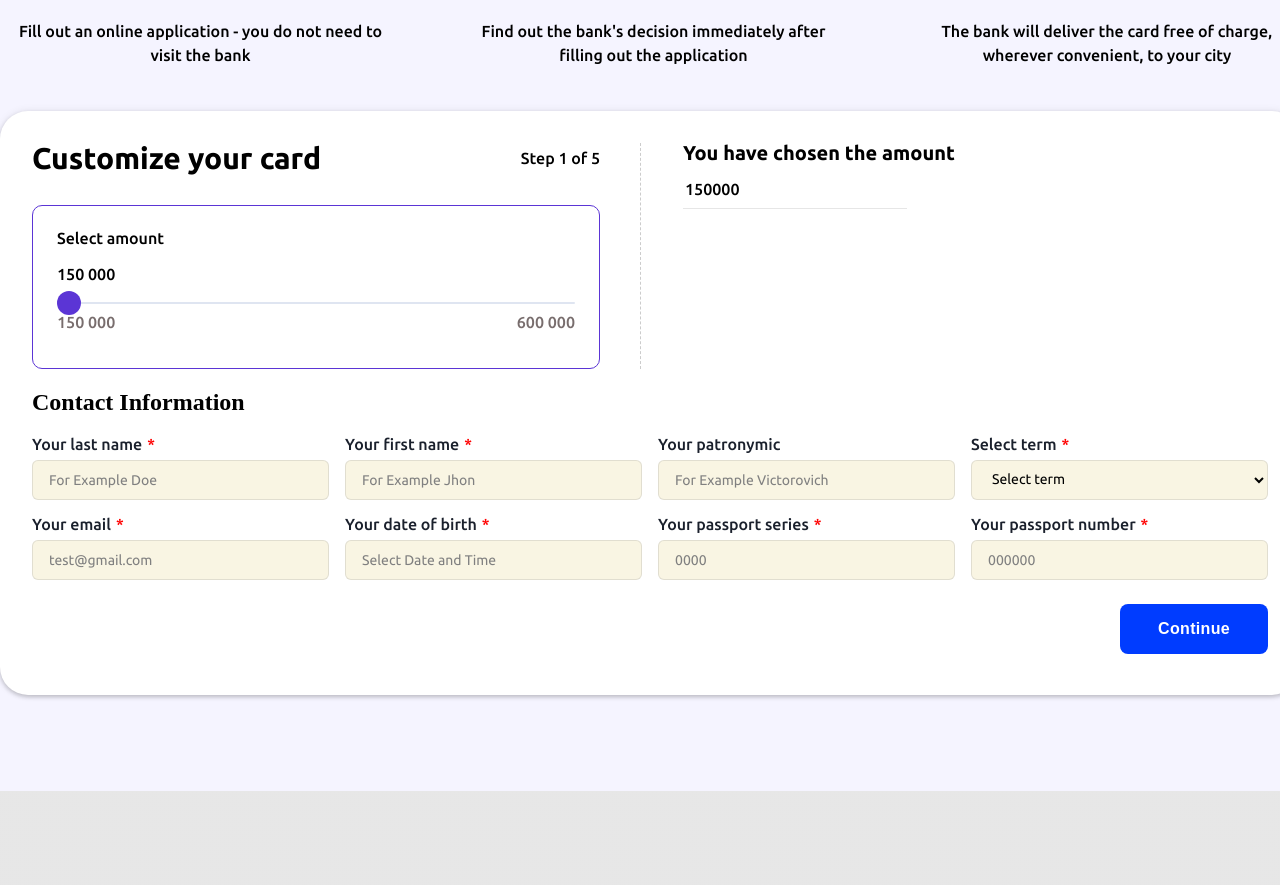
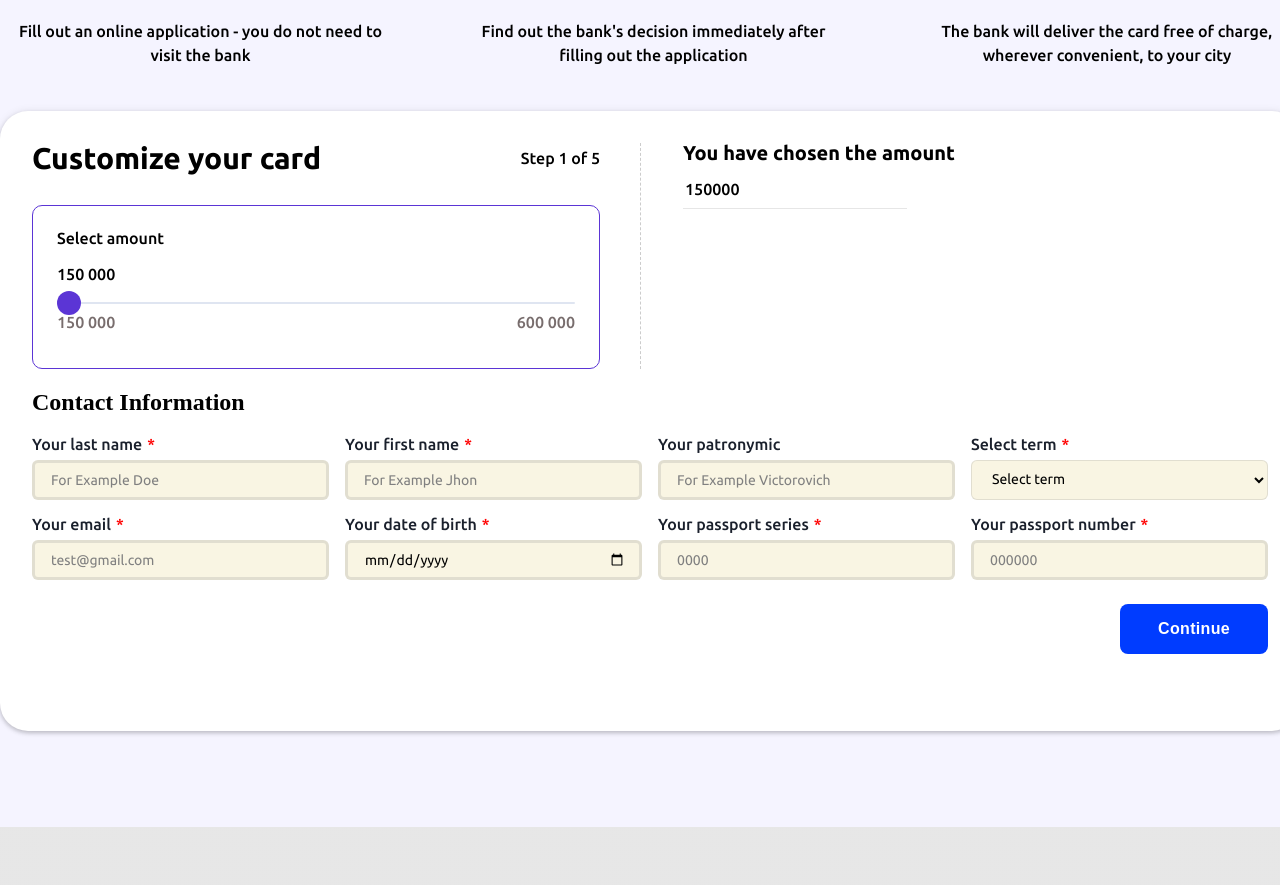
Before and after one commit to SunnBr0/NeoflexBankSystem, a React (Vite) app: page /loan in a window 1280 px wide. Shown: the part 1316-2201 px from the top of the page. Built offline with nearby package versions, Linux system fonts and the light colour scheme; no server answers.

Commit message:
Almost module 3

```diff
--- a/package.json
+++ b/package.json
@@ -16,14 +16,17 @@
     "react": "^19.1.0",
     "react-dom": "^19.1.0",
     "react-hook-form": "^7.60.0",
+    "react-input-mask": "^2.0.4",
     "react-redux": "^9.2.0",
     "react-router-dom": "^7.6.1",
     "sass-embedded": "^1.89.2"
+
   },
   "devDependencies": {
     "@eslint/js": "^9.25.0",
     "@types/react": "^19.1.2",
     "@types/react-dom": "^19.1.2",
+    "@types/react-input-mask": "^3.0.6",
     "@vitejs/plugin-react-swc": "^3.9.0",
     "eslint": "^9.25.0",
     "eslint-plugin-react-hooks": "^5.2.0",
--- a/src/pages/loanPage/main/components/FillingField.tsx
+++ b/src/pages/loanPage/main/components/FillingField.tsx
@@ -1,32 +1,47 @@
-type TInput = 'input' | 'select';
+import type { UseFormRegisterReturn } from 'react-hook-form';
+
+type TInput = 'input' | 'select' | 'date';
 type TFillingField = {
+  name: string;
   header: string;
   placeholder: string;
   isRequiredAttribute?: boolean;
   type?: TInput;
+  register: UseFormRegisterReturn;
+  error?: string | undefined;
 };
 export const FillingField = ({
+  name,
   header,
   placeholder,
   isRequiredAttribute = false,
   type = 'input',
+  register,
+  error,
 }: TFillingField) => {
+
+
   return (
     <section className="filling-field">
-      <label className="filling-field__header" htmlFor="inputField">
+      <label className="filling-field__header" htmlFor={name}>
         {header}
         {isRequiredAttribute && <span className="filling-field__star">*</span>}
       </label>
       {type === 'input' && (
         <input
-          className="filling-field__input"
+          className={`filling-field__input ${error ? 'filling-field--error' : ''}`}
           type="text"
-          id="inputField"
+          id={name}
           placeholder={placeholder}
+          {...register}
         />
       )}
       {type === 'select' && (
-        <select className="filling-field__select" name="city" id="city-select">
+        <select
+          className={`filling-field__select ${error ? 'filling-field--error' : ''}`}
+          {...register}
+          id={name}
+        >
           <option value="">Select term</option>
           <option value="6">6 month</option>
           <option value="12">12 month</option>
@@ -34,6 +49,16 @@ export const FillingField = ({
           <option value="24">24 month</option>
         </select>
       )}
+      {type === 'date' && (
+        <input
+          className={`filling-field__input ${error ? 'filling-field--error' : ''}`}
+          type="date"
+          id={name}
+          {...register}
+        />
+      )}
+
+      {error && <p className="filling-field__text-error">{error}</p>}
     </section>
   );
 };
--- a/src/pages/loanPage/main/components/OnlineApplicationCreditCard.tsx
+++ b/src/pages/loanPage/main/components/OnlineApplicationCreditCard.tsx
@@ -1,25 +1,27 @@
-import { useRef, useState } from 'react';
+import { useState } from 'react';
 import { words } from '../../../../lang/lang';
 import { stringValidSum } from '../../../../scripts/utils/utils';
 import { SliderAmount } from './SliderAmount';
 import { SectionFilingFields } from './SectionFilingFields';
-
-// type TFormValues = {
-//   amount: 'number';
-//   term: 'number';
-//   firstName: 'string';
-//   lastName: 'string';
-//   middleName: 'string | null';
-//   email: 'string';
-//   birthdate: 'string | Date';
-//   passportSeries: 'string';
-//   passportNumber: 'string';
-// };
+import { useForm } from 'react-hook-form';
+import type { TFormValues } from '../../../../scripts/utils/type';
+import { sendForm } from '../../../../scripts/requets/sendForm';
 
 export const OnlineApplicationCreditCard = () => {
-  const inputRef = useRef<HTMLInputElement>(null);
-  const [rawValue, setRawValue] = useState(150000);
+  const {
+    register,
+    handleSubmit,
+    watch,
+    formState: { errors },
+  } = useForm<TFormValues>({
+    defaultValues: {
+      amount: 150000,
+    },
+  });
+  const amount = watch('amount');
+  const [rawValue, setRawValue] = useState(amount);
   const [isFormatted, setIsFormatted] = useState(false);
+  const [isLoading, setIsLoading] = useState(false);
 
   const handleChange = (e: React.ChangeEvent<HTMLInputElement>) => {
     const digits = e.target.value.replace(/\D/g, '');
@@ -30,8 +32,20 @@ export const OnlineApplicationCreditCard = () => {
   const handleBlur = () => {
     setIsFormatted(true);
   };
+
+  const onSubmit = async (data: TFormValues) => {
+    setIsLoading(true);
+    try {
+      await sendForm(data);
+    } catch (error) {
+      console.error(' Error submitting:', error);
+    } finally {
+      setIsLoading(false);
+    }
+  };
   return (
-    <section className="credit-card-online-app">
+    !isLoading ? (
+      <form onSubmit={handleSubmit(onSubmit)} className="credit-card-online-app">
         <section className="credit-card-online-app__container-up-half">
           <section className="credit-card-online-app__container-left-part">
             <div className="credit-card-online-app__container-header">
@@ -53,15 +67,16 @@ export const OnlineApplicationCreditCard = () => {
           <section className="credit-card-online-app__container-right-part">
             <h2>
               {
-              words.loanPage.processGetCreditCard.UK.onlineApplicationCreditCard
-                .headerInput
+                words.loanPage.processGetCreditCard.UK
+                  .onlineApplicationCreditCard.headerInput
               }
             </h2>
             <input
-            ref={inputRef}
               type="text"
               inputMode="numeric"
-            value={isFormatted ? stringValidSum(Number(rawValue)) : rawValue}
+              value={
+                isFormatted ? stringValidSum(Number(rawValue)) : rawValue
+              }
               onChange={handleChange}
               onBlur={handleBlur}
               placeholder="amount"
@@ -71,18 +86,27 @@ export const OnlineApplicationCreditCard = () => {
         <section className="credit-card-online-app__container-down-half">
           <h2 className="credit-card-online-app__container-down-half__header">
             {
-            words.loanPage.processGetCreditCard.UK.onlineApplicationCreditCard
-              .headerSectionsInput
+              words.loanPage.processGetCreditCard.UK
+                .onlineApplicationCreditCard.headerSectionsInput
             }
           </h2>
-        <SectionFilingFields />
-        <button className="credit-card-online-app__container-down-half__button">
+          <SectionFilingFields register={register} errors={errors} />
+
+          <button
+            type="submit"
+            className="credit-card-online-app__container-down-half__button"
+          >
             {
-            words.loanPage.processGetCreditCard.UK.onlineApplicationCreditCard
-              .button
+              words.loanPage.processGetCreditCard.UK
+                .onlineApplicationCreditCard.button
             }
           </button>
         </section>
-    </section>
+      </form>
+    ) : (
+      <div className="loader-container">
+        LOADING
+      </div>
+    )
   );
 };
--- a/src/pages/loanPage/main/components/SectionFilingFields.tsx
+++ b/src/pages/loanPage/main/components/SectionFilingFields.tsx
@@ -1,10 +1,17 @@
+import type { FieldErrors, UseFormRegister } from 'react-hook-form';
 import { words } from '../../../../lang/lang';
 import { FillingField } from './FillingField';
+import type { TFormValues } from '../../../../scripts/utils/type';
 
-export const SectionFilingFields = () => {
+type TProps = {
+  register: UseFormRegister<TFormValues>;
+  errors: FieldErrors;
+};
+export const SectionFilingFields = ({ register, errors }: TProps) => {
   return (
     <section className="credit-card-online-app__container-down-half__fields">
       <FillingField
+        name="lastName"
         header={
           words.loanPage.processGetCreditCard.UK.onlineApplicationCreditCard
             .fillingFields.lastName.header
@@ -14,8 +21,11 @@ export const SectionFilingFields = () => {
             .fillingFields.lastName.placeHolder
         }
         isRequiredAttribute={true}
+        register={register('lastName', { required: 'Last name is required' })}
+        error={errors.lastName?.message as string}
       />
       <FillingField
+        name="firstName"
         header={
           words.loanPage.processGetCreditCard.UK.onlineApplicationCreditCard
             .fillingFields.firstName.header
@@ -25,8 +35,11 @@ export const SectionFilingFields = () => {
             .fillingFields.firstName.placeHolder
         }
         isRequiredAttribute={true}
+        register={register('firstName', { required: 'First name is required' })}
+        error={errors.firstName?.message as string}
       />
       <FillingField
+        name="middleName"
         header={
           words.loanPage.processGetCreditCard.UK.onlineApplicationCreditCard
             .fillingFields.patronymic.header
@@ -35,8 +48,10 @@ export const SectionFilingFields = () => {
           words.loanPage.processGetCreditCard.UK.onlineApplicationCreditCard
             .fillingFields.patronymic.placeHolder
         }
+        register={register('middleName')}
       />
       <FillingField
+        name="term"
         header={
           words.loanPage.processGetCreditCard.UK.onlineApplicationCreditCard
             .fillingFields.select.header
@@ -47,8 +62,11 @@ export const SectionFilingFields = () => {
         }
         isRequiredAttribute={true}
         type="select"
+        register={register('term', { required: 'Please select a term' })}
+        error={errors.term?.message as string}
       />
       <FillingField
+        name="email"
         header={
           words.loanPage.processGetCreditCard.UK.onlineApplicationCreditCard
             .fillingFields.email.header
@@ -58,8 +76,14 @@ export const SectionFilingFields = () => {
             .fillingFields.email.placeHolder
         }
         isRequiredAttribute={true}
+        register={register('email', {
+          required: 'Email is required',
+          pattern: { value: /^\S+@\S+$/, message: 'Invalid email format' },
+        })}
+        error={errors.email?.message as string}
       />
       <FillingField
+        name="birthdate"
         header={
           words.loanPage.processGetCreditCard.UK.onlineApplicationCreditCard
             .fillingFields.dateBirth.header
@@ -69,8 +93,12 @@ export const SectionFilingFields = () => {
             .fillingFields.dateBirth.placeHolder
         }
         isRequiredAttribute={true}
+        register={register('birthdate', { required: 'Birthdate is required' })}
+        error={errors.birthdate?.message as string}
+        type='date'
       />
       <FillingField
+        name="passportSeries"
         header={
           words.loanPage.processGetCreditCard.UK.onlineApplicationCreditCard
             .fillingFields.passportSeries.header
@@ -80,8 +108,13 @@ export const SectionFilingFields = () => {
             .fillingFields.passportSeries.placeHolder
         }
         isRequiredAttribute={true}
+        register={register('passportSeries', {
+          required: 'Series is required',
+        })}
+        error={errors.passportSeries?.message as string}
       />
       <FillingField
+        name="passportNumber"
         header={
           words.loanPage.processGetCreditCard.UK.onlineApplicationCreditCard
             .fillingFields.passportNumber.header
@@ -91,6 +124,10 @@ export const SectionFilingFields = () => {
             .fillingFields.passportNumber.placeHolder
         }
         isRequiredAttribute={true}
+        register={register('passportNumber', {
+          required: 'Number is required',
+        })}
+        error={errors.passportNumber?.message as string}
       />
     </section>
   );
--- a/src/scripts/requets/currency.ts
+++ b/src/scripts/requets/currency.ts
@@ -1,7 +1,7 @@
 import axios from 'axios';
 const apiKey = import.meta.env.VITE_API_KEY;
 export const fetchCurrency = async (currentCurrency:string) => {
-    // const url = `https://v6.exchangerate-api.com/v6/${apiKey}/latest/${currentCurrency}`;
+    const url = `https://v6.exchangerate-api.com/v6/${apiKey}/latest/${currentCurrency}`;
   try {
     const response = await axios.get(url);
     return response;
--- a/src/scripts/requets/news.ts
+++ b/src/scripts/requets/news.ts
@@ -5,7 +5,7 @@ export const fetchNewsData = async (currnetPage: number) => {
   const maxNewsPageSize = 25;
   try {
     const response = await axios.get(
-      // `https://newsapi.org/v2/top-headlines?country=us&category=business&apiKey=${apiKey}&page=${currnetPage}&pageSize=${maxNewsPageSize}`
+      `https://newsapi.org/v2/top-headlines?country=us&category=business&apiKey=${apiKey}&page=${currnetPage}&pageSize=${maxNewsPageSize}`
     );
     return response;
   } catch (error) {
--- /dev/null
+++ b/src/scripts/requets/sendForm.ts
@@ -0,0 +1,18 @@
+import axios from 'axios';
+import type { TFormValues } from '../utils/type';
+const sleep = (ms: number) => new Promise((resolve) => setTimeout(resolve, ms));
+export const sendForm = async (formData: TFormValues) => {
+  const url = 'http://localhost:8080/application';
+
+  try {
+    await axios.post(url, formData, {
+      headers: {
+        'Content-Type': 'application/json',
+      },
+    });
+    await sleep(1000);
+  } catch (error) {
+    console.error('Ошибка при отправке email:', error);
+    throw error;
+  }
+};
--- a/src/style/loanPage/fillingField/fillingField.scss
+++ b/src/style/loanPage/fillingField/fillingField.scss
@@ -3,8 +3,6 @@
 @use '../../utility/buttonStyle.scss' as *;
 
 .filling-field {
-  //   display: flex;
-  //   flex-direction: column;
   &__header {
     display: flex;
     flex-direction: row;
@@ -14,8 +12,6 @@
     @include font-style-text(16px, 500, #1a202c);
   }
   &__star {
-    // width: 8px;
-    // height: 16px;
     line-height: 16px;
     color: #ff0000;
     @include font-style-text(16px, 500, #ff0000);
@@ -26,13 +22,18 @@
     width: 297px;
     height: 40px;
     background: #f9f5e3;
-    border: 1px solid rgba(128, 128, 128, 0.2);
+    border: 3px solid rgba(128, 128, 128, 0.2);
     border-radius: 6px;
     line-height: 14px;
     @include font-style-text(14px, 400, #000000);
     &::placeholder {
       line-height: 14px;
       @include font-style-text(14px, 400, #808080);
+    }
+    &:focus {
+      outline: #5B35D5;
+      border-color: #5B35D5;
+      border: 3px solid #5B35D5;
     }
   }
   &__select {
@@ -49,4 +50,13 @@
       @include font-style-text(14px, 400, #000000);
     }
   }
+  &--error {
+    border: 3px solid #ff5631;
+  }
+  &__text-error {
+    /* Incorrect email address */
+    margin: 2px 0 0 0;
+    color: #ff5631;
+    @include font-style-text(16px, 500, #ff5631);
+  }
 }
--- a/src/style/loanPage/onlineApplicationCreditCard/onlineApplicationCreditCard.scss
+++ b/src/style/loanPage/onlineApplicationCreditCard/onlineApplicationCreditCard.scss
@@ -5,7 +5,7 @@
 .credit-card-online-app {
   width: $main-width;
   margin: 0 auto 96px auto;
-  height: 584px;
+  height: 620px;
   background: #ffffff;
   box-shadow:
     0px 0px 8px rgba(0, 0, 0, 0.08),
@@ -78,3 +78,9 @@
     }
   }
 }
+.loader-container {
+  height: 620px;
+  margin: 0 auto 96px auto;
+  text-align: center;
+  @include font-style-text(34px, 500, #000000);
+}
```
Also changed, not shown: src/scripts/utils/type.ts (+13 -1 lines), 2 other files (tests, documents, lock files or other folders). Lines whose indentation alone changed are shown as unchanged.
